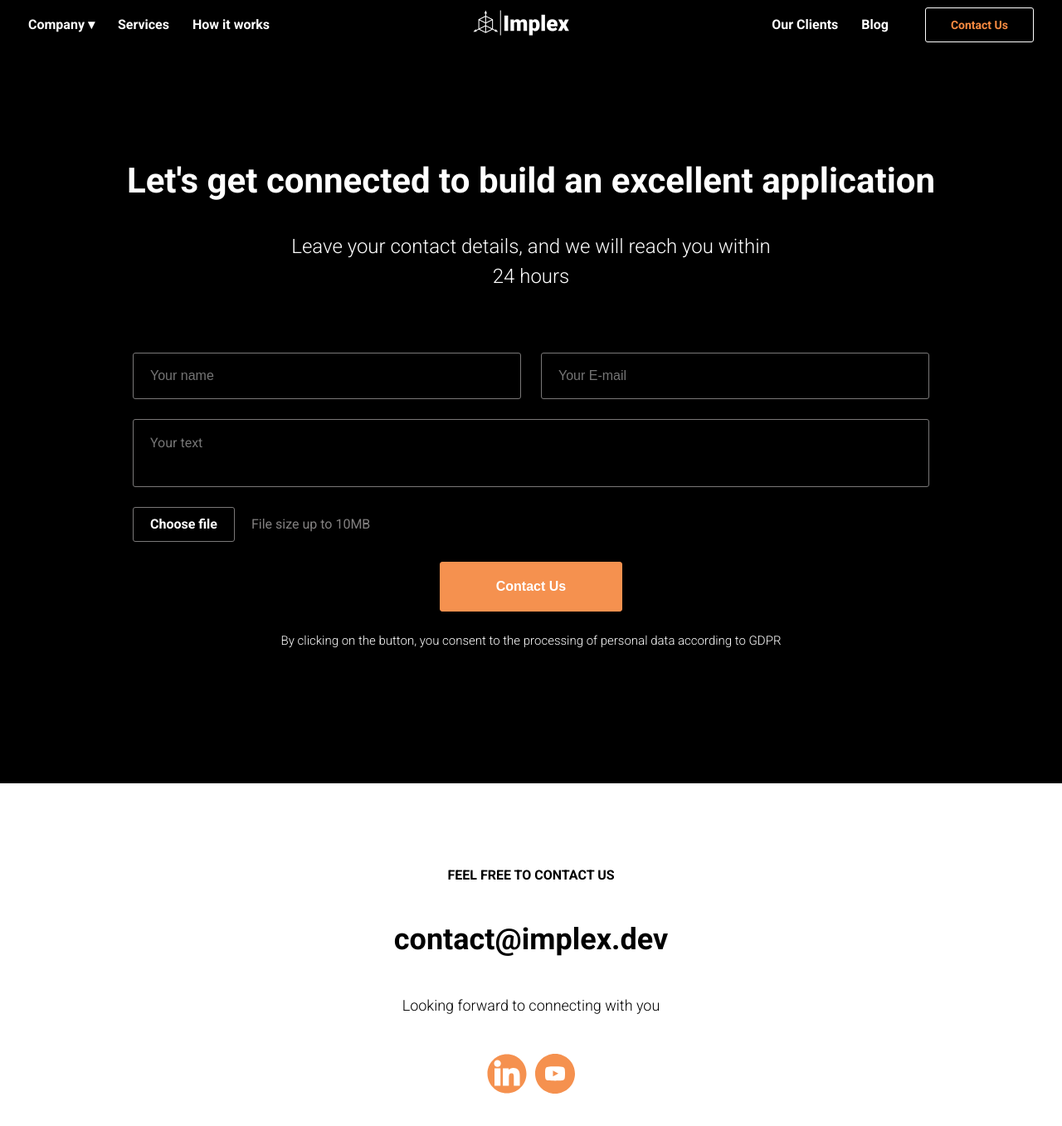
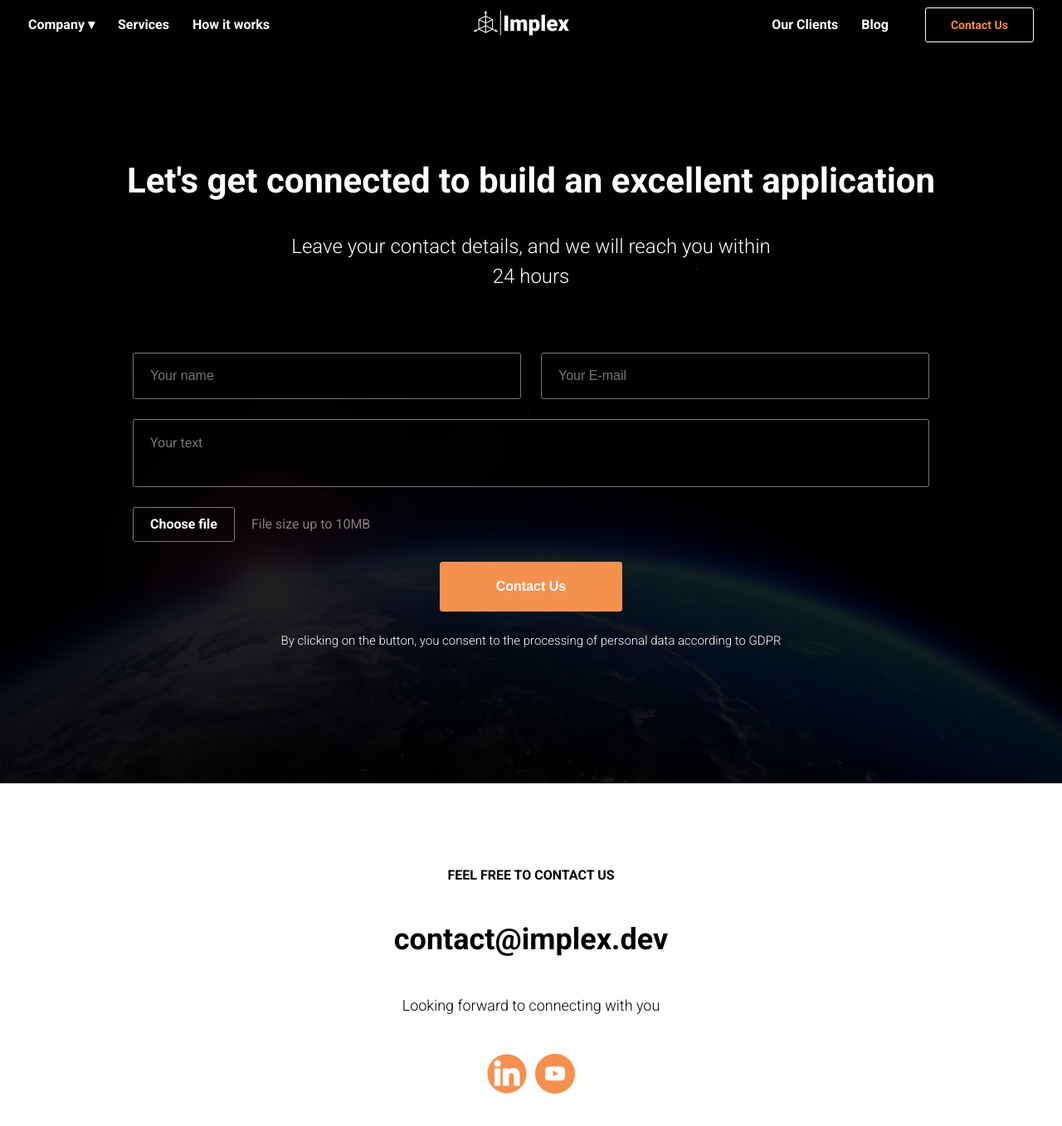
Before and after one commit to implex-code-repo/implex-site, a Jekyll site: the page built from _pages/blogs/blogs.html, in a window 1280 px wide and 1400 px high, scrolled down 1191 px. Shown: the top 1357 px of the window at 83% size. Built offline with Jekyll 4.4.1, drawn with Linux system fonts in a browser that asks for light colours; nearby versions of some CDN libraries; library files that are not in the unit come from our copies.

Commit message:
add bg to contact form

```diff
--- a/_includes/contact-us/contact-us.html
+++ b/_includes/contact-us/contact-us.html
@@ -7,6 +7,7 @@
 
 <section class="section section-dark contact-us" id="contact-us">
     {% assign content = site.data.contact-us %}
+  <div class="overlay">
     <div class="content">
         <div class="text-center">
             <h1 class="title transite transite-up sn-1">{{ content.title }}</h1>
@@ -67,4 +68,5 @@
             <div class="success-text">{{ content.successText }}</div>
         </div>
     </div>
+  </div>
 </section>
--- a/_includes/contact-us/contact-us.scss
+++ b/_includes/contact-us/contact-us.scss
@@ -1,7 +1,13 @@
 @import 'mixins';
 
 .contact-us.section.section-dark {
-  background-color: black;
+  background: url("../../assets/img/background/footer-bg.jpg") no-repeat center center;
+  background-size: cover;
+
+
+  .overlay {
+    @include size(100%, 100%);
+    background-image: linear-gradient(rgba(0, 0, 0, .8), rgba(0, 0, 0, .9));
     padding: 120px 0 136px;
 
     @include tablet-screen {
@@ -196,3 +202,4 @@
       }
     }
   }
+}
```
Also changed, not shown: assets/img/background/footer-bg.jpg (added), 14 other files. Lines whose indentation alone changed are shown as unchanged.
